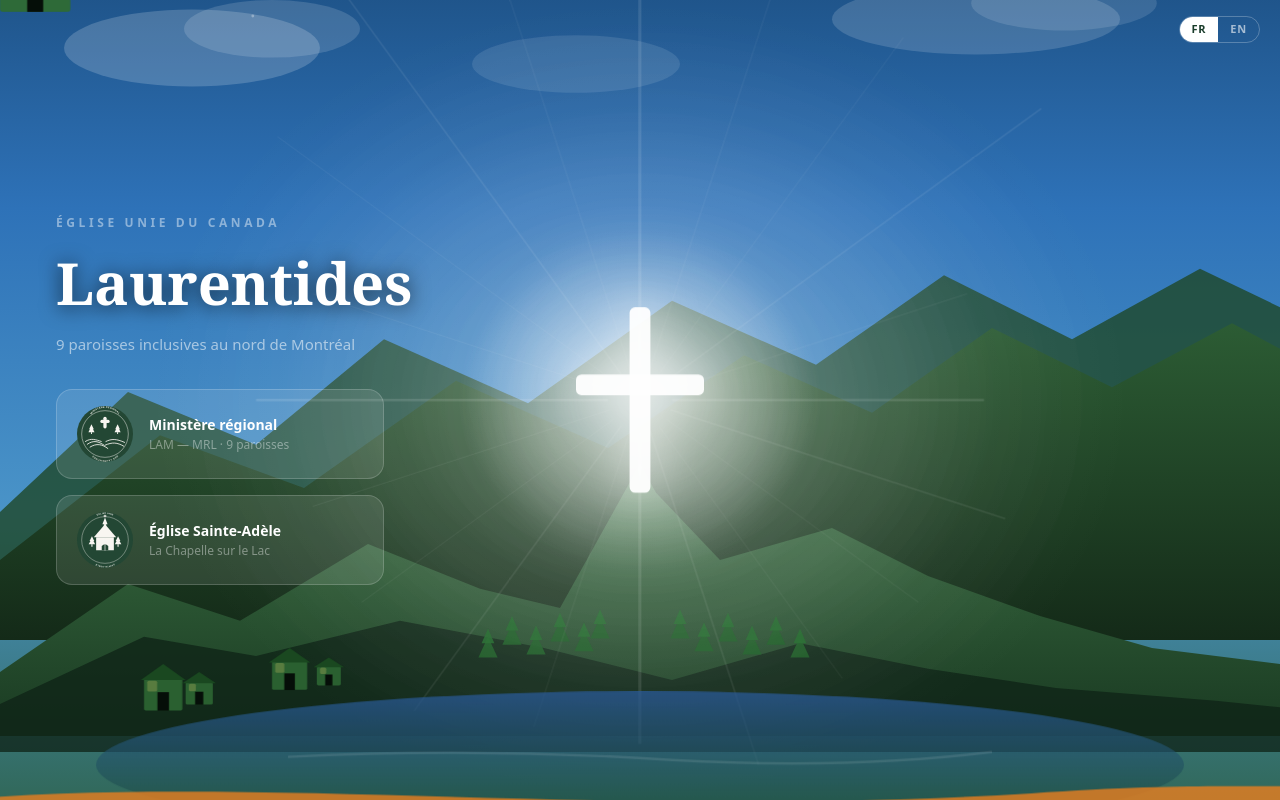
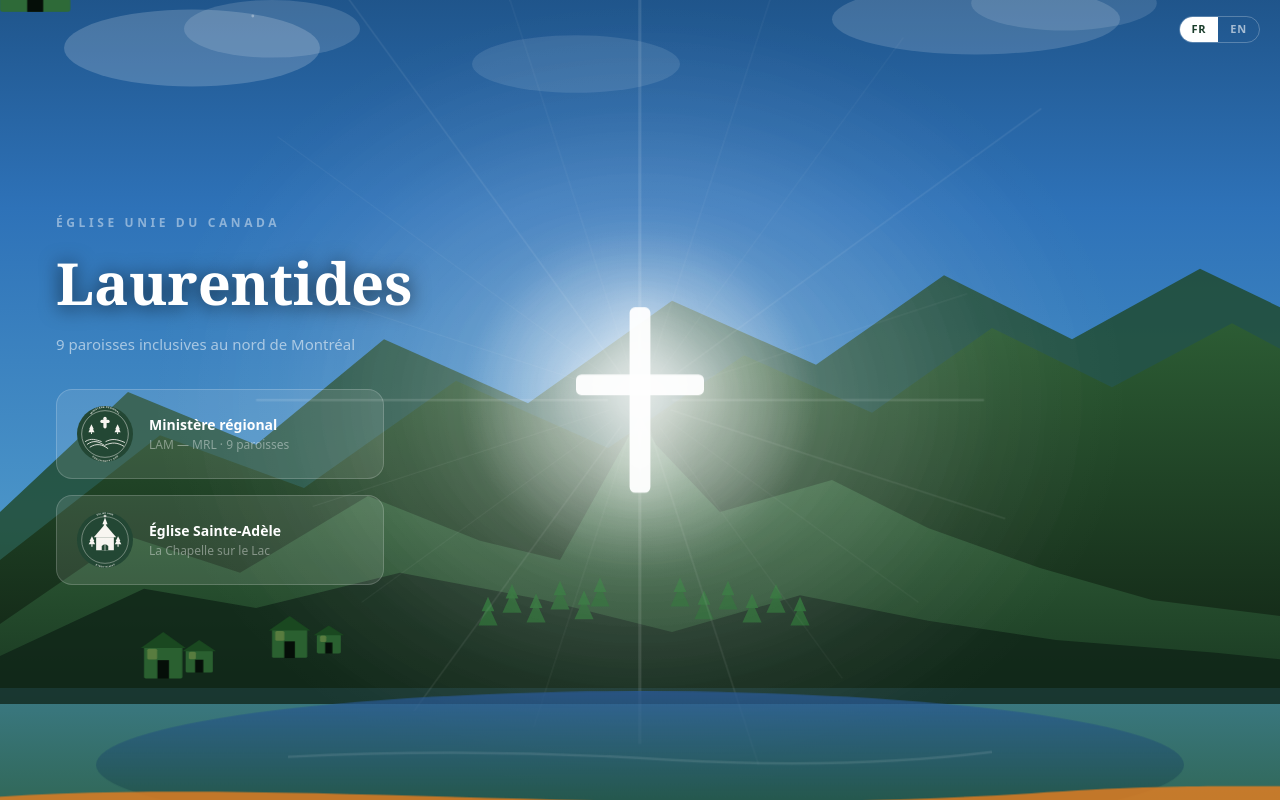
Before and after one commit to harlugo/ministere-regional-laurentides, a Next.js app: page / in a window 1280 px wide. Built offline with nearby package versions, Linux system fonts and the light colour scheme.

Commit message:
update: mise à jour vitrine

```diff
--- a/app/page.tsx
+++ b/app/page.tsx
@@ -69,21 +69,21 @@
 
           {/* ── HIGHEST PEAK — centre (x≈400) — where the cross goes ── */}
           {/* This is the tallest peak, no snow cap */}
-          <path d="M0,470 L80,415 L150,438 L230,390 L300,418 L350,430 L390,358 L400,340 L410,358 L450,400 L520,380 L580,410 L650,435 L720,455 L800,465 L800,510 L0,510 Z"
+          <path d="M0,440 L80,385 L150,408 L230,360 L300,388 L350,400 L390,328 L400,310 L410,328 L450,370 L520,350 L580,380 L650,405 L720,425 L800,435 L800,480 L0,480 Z"
             fill="url(#mtnMain)"/>
 
           {/* Secondary foreground ridge */}
-          <path d="M0,490 L90,448 L160,460 L250,438 L340,455 L420,475 L500,452 L580,468 L660,480 L760,488 L800,492 L800,520 L0,520 Z"
+          <path d="M0,460 L90,418 L160,430 L250,408 L340,425 L420,445 L500,422 L580,438 L660,450 L760,458 L800,462 L800,490 L0,490 Z"
             fill="#0e2216" opacity="0.75"/>
 
           {/* Forest on slopes */}
-          {[[305,448],[320,440],[335,446],[350,438],[365,444],[375,436]].map(([x,y],i)=>(
+          {[[305,428],[320,420],[335,426],[350,418],[365,424],[375,416]].map(([x,y],i)=>(
             <g key={`fl${i}`}>
               <polygon points={`${x},${y} ${x-6},${y+13} ${x+6},${y+13}`} fill="#1a5a24" opacity="0.95"/>
               <polygon points={`${x},${y-5} ${x-4},${y+4} ${x+4},${y+4}`} fill="#1e6628" opacity="0.88"/>
             </g>
           ))}
-          {[[425,436],[440,444],[455,438],[470,446],[485,440],[500,448]].map(([x,y],i)=>(
+          {[[425,416],[440,424],[455,418],[470,426],[485,420],[500,428]].map(([x,y],i)=>(
             <g key={`fr${i}`}>
               <polygon points={`${x},${y} ${x-6},${y+13} ${x+6},${y+13}`} fill="#1a5a24" opacity="0.95"/>
               <polygon points={`${x},${y-5} ${x-4},${y+4} ${x+4},${y+4}`} fill="#1e6628" opacity="0.88"/>
@@ -123,7 +123,7 @@
           <path d="M180,523 Q300,517 420,525 Q530,531 620,520" stroke="rgba(255,255,255,0.1)" strokeWidth="1.5" fill="none"/>
 
           {/* Village — left side */}
-          {[[90,465,24,20],[116,470,17,14],[170,455,22,18],[198,461,15,12]].map(([x,y,w,h],i)=>(
+          {[[90,445,24,20],[116,450,17,14],[170,435,22,18],[198,441,15,12]].map(([x,y,w,h],i)=>(
             <g key={`h${i}`} transform={`translate(${x},${y})`}>
               <rect x="0" y={h*0.45} width={w} height={h} fill="#2a6030" rx="1"/>
               <polygon points={`${w/2},0 -2,${h*0.5} ${w+2},${h*0.5}`} fill="#1a4820"/>
```
